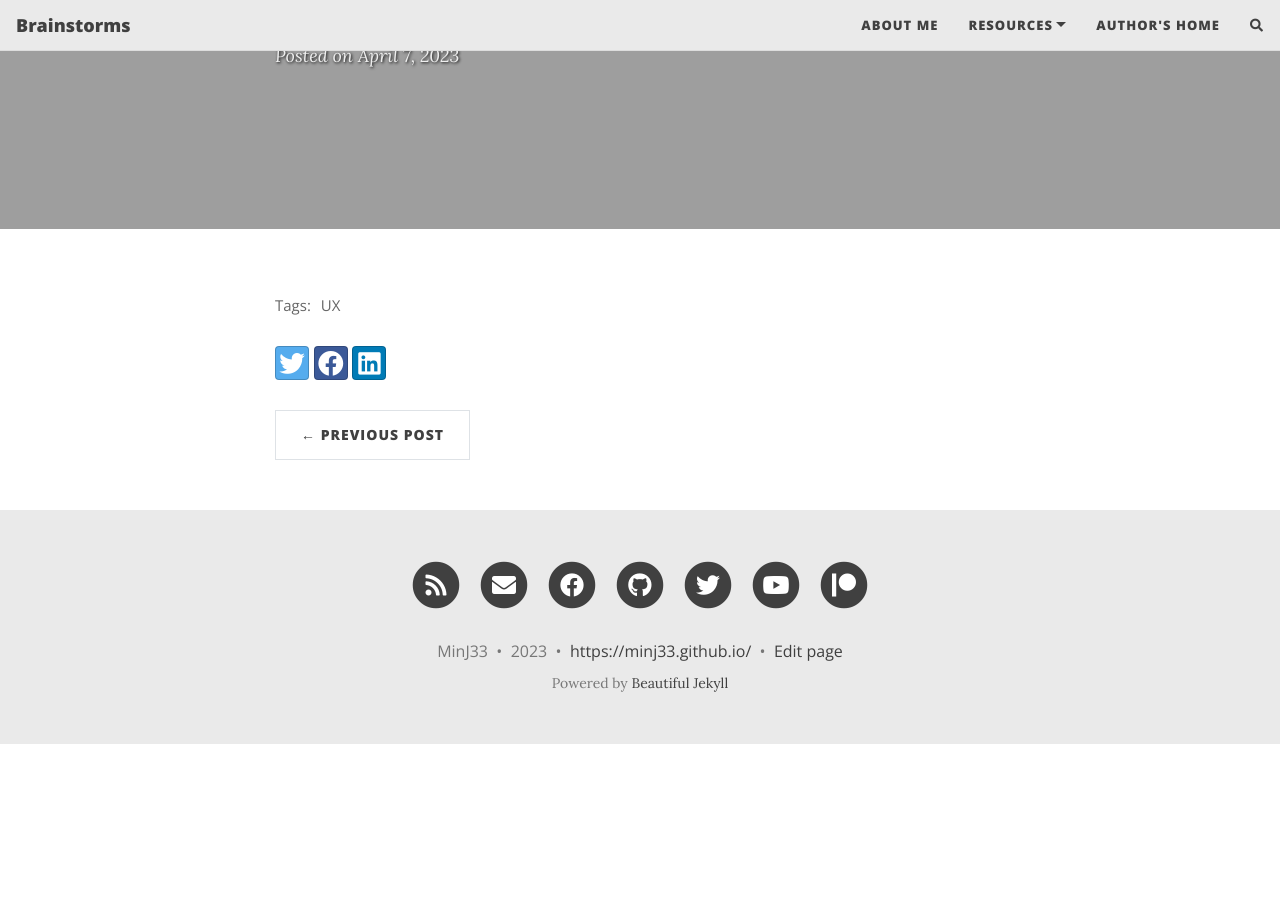
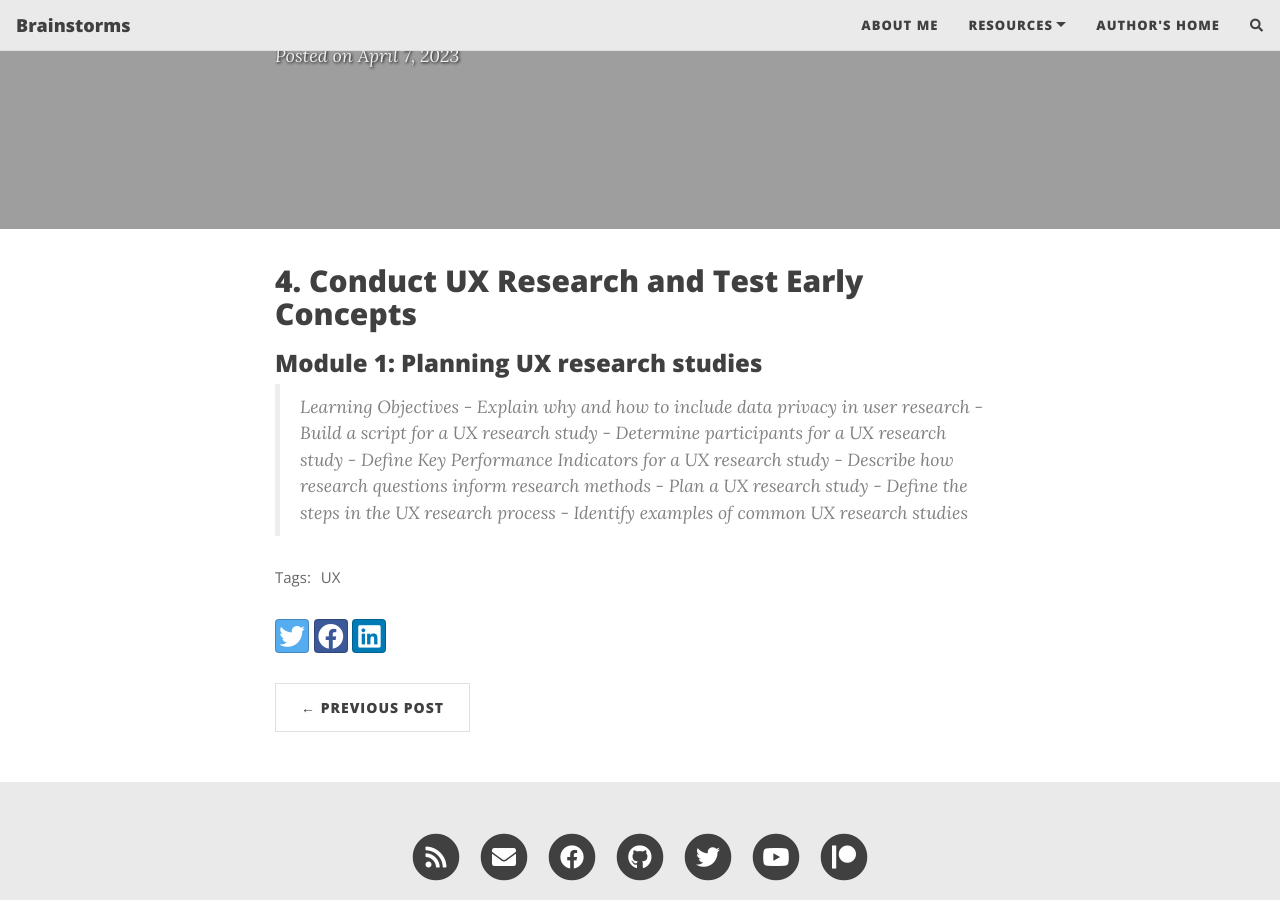
Before and after one commit to MinJ33/MinJ33.github.io, a Jekyll site: the page built from _posts/2023-04-07-UX-Module1-1.md, in a window 1280 px wide and 900 px high, scrolled down 424 px. Built offline with Jekyll 4.4.1, drawn with Linux system fonts in a browser that asks for light colours; nearby versions of some CDN libraries; comment, search, counter and statistics services are not loaded; before the commit the page ends 1168 px from its top, so only the background shows below that.

Commit message:
Update Module 4-1 learning objectives

```diff
--- a/_posts/2023-04-07-UX-Module1-1.md
+++ b/_posts/2023-04-07-UX-Module1-1.md
@@ -7,3 +7,15 @@ thumbnail-img: /assets/img/module4-1_thumb.jpg
 share-img: /assets/img/module4-1_path.jpg
 tags: [UX]
 ---
+## 4. Conduct UX Research and Test Early Concepts
+### Module 1: Planning UX research studies
+
+> Learning Objectives
+	- Explain why and how to include data privacy in user research
+	- Build a script for a UX research study
+	- Determine participants for a UX research study
+	- Define Key Performance Indicators for a UX research study
+	- Describe how research questions inform research methods
+	- Plan a UX research study
+	- Define the steps in the UX research process
+	- Identify examples of common UX research studies
```
